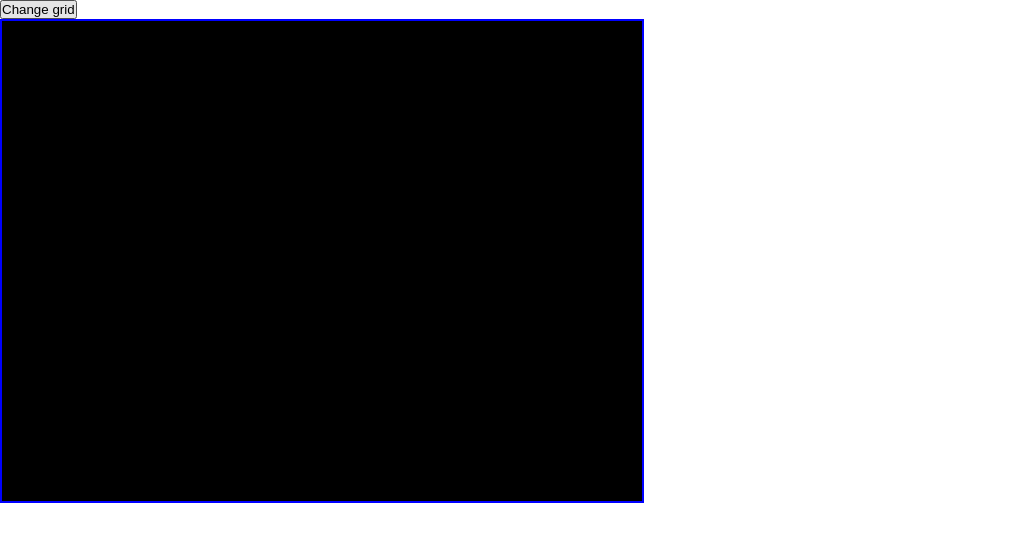
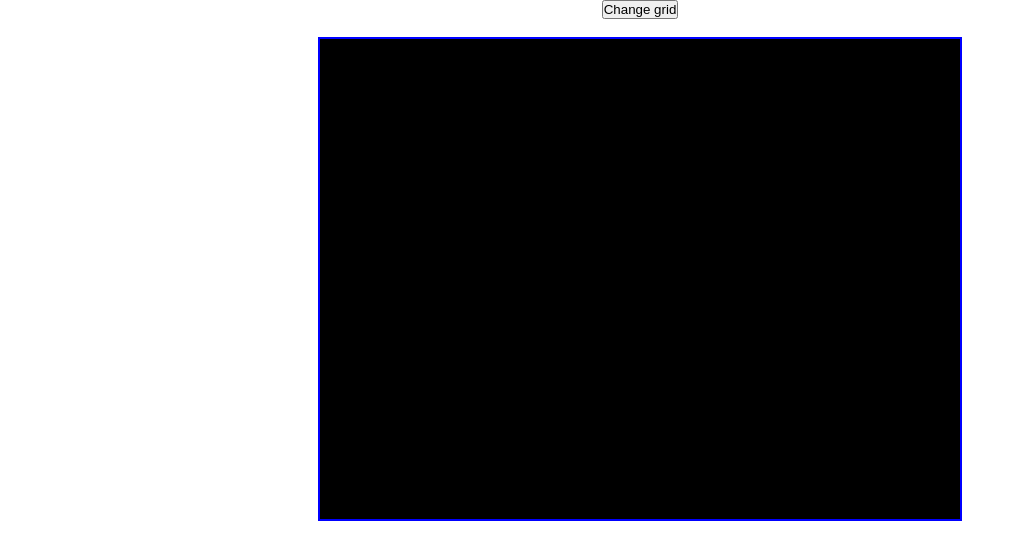
Before and after one commit to Ansi-Rez/Etch_a_Sketch, a plain HTML site: page index.html in a window 1280 px wide. Shown: the whole page, without its empty margins (0-1025 px from the left). Drawn offline with Linux system fonts and the light colour scheme.

Commit message:
Center container and button

```diff
--- a/mystyle.css
+++ b/mystyle.css
@@ -4,8 +4,16 @@
     padding:0;
 }
 
+button
+{
+    display:block;
+    margin:auto;
+}
+
 .container
 {
+    margin-right:auto;
+    margin-left:auto;
     height:480px;
     width:640px;
     border:2px solid blue;
```
Also changed, not shown: index.html (+1 -0 lines).
